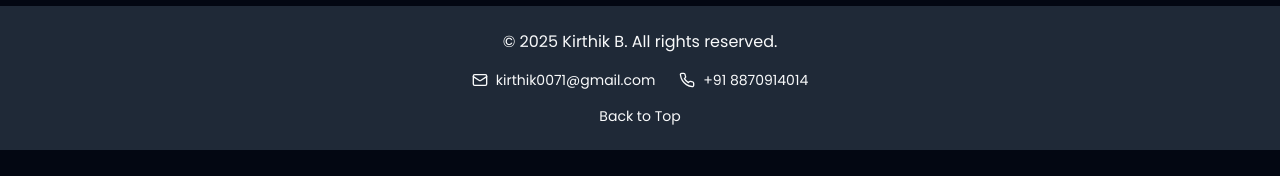
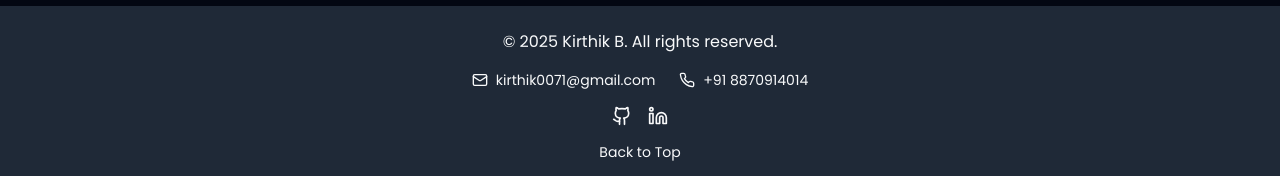
Before and after one commit to kirthik-dev/kirthik-dev.github.io, a React (Vite) app: page / in a window 1280 px wide. Shown: the part 6281-6457 px from the top of the page. Before the commit the page ends 6431 px from the top, so only its background shows below. Built offline with nearby package versions, Linux system fonts and the light colour scheme.

Commit message:
Add social media links to footer
Adds LinkedIn and GitHub links to the footer component.

```diff
--- a/src/components/shared/Footer.tsx
+++ b/src/components/shared/Footer.tsx
@@ -1,13 +1,14 @@
 
 import { Link } from "react-scroll";
-import { Mail, Phone } from "lucide-react";
+import { Mail, Phone, Github, Linkedin } from "lucide-react";
 
 export function Footer() {
   return (
     <footer className="bg-secondary text-secondary-foreground py-6">
       <div className="container mx-auto text-center">
         <p>&copy; {new Date().getFullYear()} Kirthik B. All rights reserved.</p>
-        <div className="flex flex-col sm:flex-row justify-center items-center space-y-2 sm:space-y-0 sm:space-x-6 my-4 text-sm">
+        <div className="my-4 space-y-4">
+          <div className="flex flex-col sm:flex-row justify-center items-center space-y-2 sm:space-y-0 sm:space-x-6 text-sm">
               <a href="mailto:kirthik0071@gmail.com" className="flex items-center space-x-2 hover:text-primary transition-colors">
                 <Mail className="h-4 w-4" />
                 <span>kirthik0071@gmail.com</span>
@@ -17,6 +18,15 @@ export function Footer() {
                 <span>+91 8870914014</span>
               </a>
           </div>
+          <div className="flex justify-center space-x-4">
+            <a href="https://github.com/kirthiksanjai" target="_blank" rel="noopener noreferrer" className="text-secondary-foreground hover:text-primary transition-colors">
+              <Github className="h-5 w-5" />
+            </a>
+            <a href="https://www.linkedin.com/in/kirthik-sanjai/" target="_blank" rel="noopener noreferrer" className="text-secondary-foreground hover:text-primary transition-colors">
+              <Linkedin className="h-5 w-5" />
+            </a>
+          </div>
+        </div>
         <div className="flex justify-center space-x-4 mt-2">
             <Link to="hero" smooth={true} duration={500} className="text-sm hover:text-primary cursor-pointer">Back to Top</Link>
         </div>
```
Lines whose indentation alone changed are shown as unchanged.
